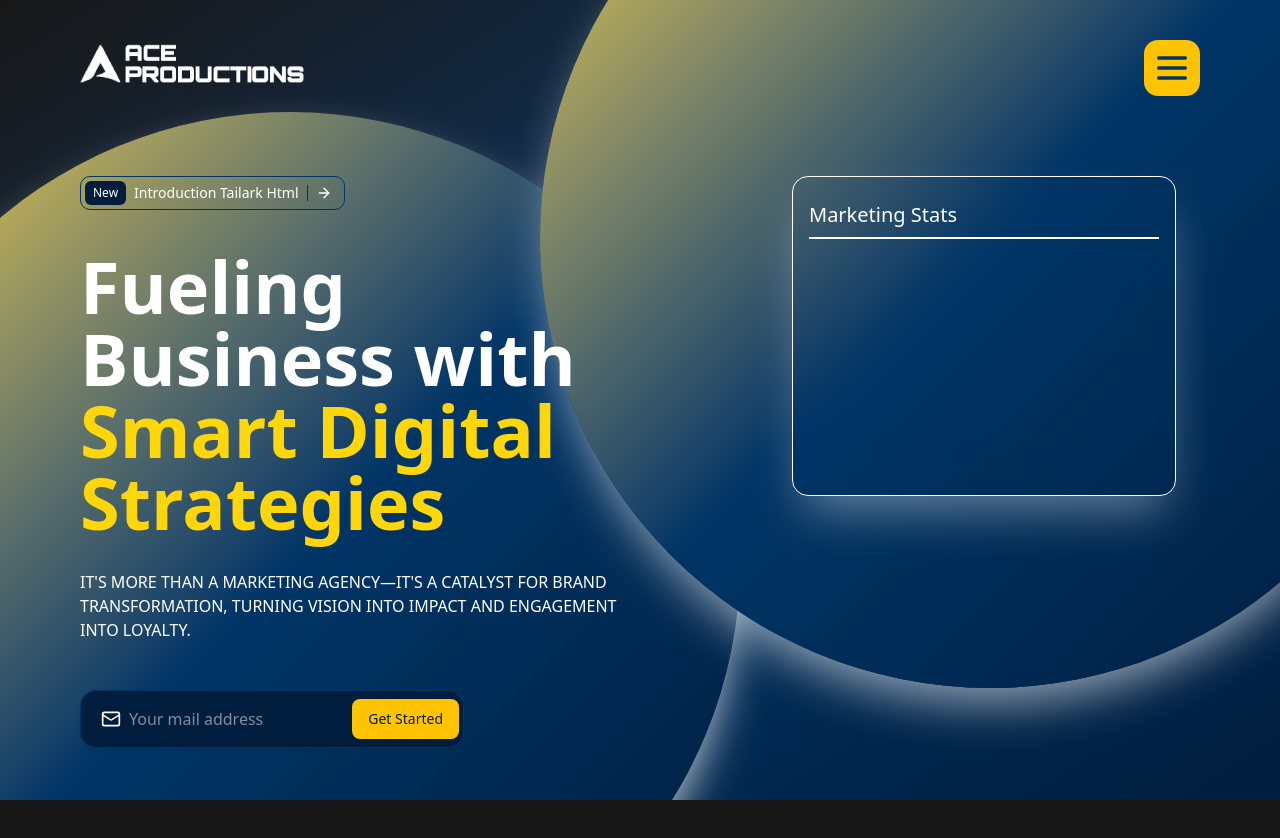
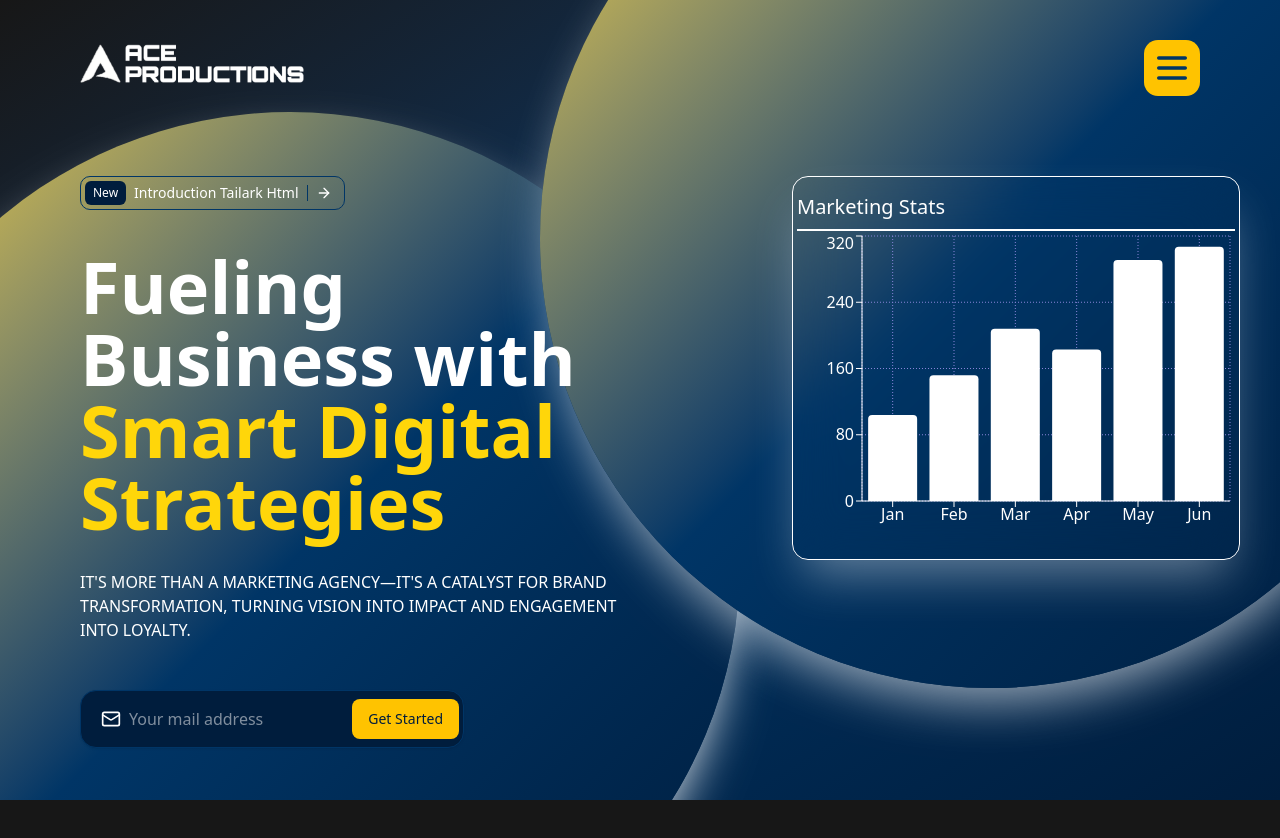
Before and after one commit to A-B-H-I-S-H-E-K-S-H-A-W/marketing-portfolio, a Next.js app: page / in a window 1280 px wide. Shown: the top 838 px of the page. Built offline with nearby package versions, Linux system fonts and the light colour scheme.

Commit message:
Installed recharts and initialized a chart model

```diff
--- a/package.json
+++ b/package.json
@@ -15,6 +15,8 @@
     "next": "15.3.3",
     "react": "^19.0.0",
     "react-dom": "^19.0.0",
+    "recharts": "^3.0.2",
+    "tailwind-merge": "^3.3.1",
     "tw-animate-css": "^1.3.4"
   },
   "devDependencies": {
--- a/src/components/ui/HeroModal.jsx
+++ b/src/components/ui/HeroModal.jsx
@@ -1,22 +1,55 @@
 "use client";
 
 import React from "react";
+import {
+  BarChart,
+  Bar,
+  XAxis,
+  YAxis,
+  Tooltip,
+  ResponsiveContainer,
+  CartesianGrid,
+} from "recharts";
 
-const HeroModal = () => {
+const HeroModal = ({ className }) => {
   const chartData = [
-    { month: "January", desktop: 186 },
-    { month: "February", desktop: 305 },
-    { month: "March", desktop: 237 },
-    { month: "April", desktop: 73 },
-    { month: "May", desktop: 209 },
-    { month: "June", desktop: 214 },
+    { month: "Jan", sales: 104 },
+    { month: "Feb", sales: 152 },
+    { month: "Mar", sales: 208 },
+    { month: "Apr", sales: 183 },
+    { month: "May", sales: 291 },
+    { month: "Jun", sales: 307 },
   ];
+
   return (
-    <div className="h-80 w-96 border border-foreground rounded-2xl backdrop-blur-xl shadow-2xl shadow-foreground/40">
-      <div className="p-4 text-foreground">
+    <div
+      className={`h-96 border border-foreground rounded-2xl backdrop-blur-xl shadow-2xl shadow-foreground/40 ${className}`}
+    >
+      <div className="py-2 px-1 text-foreground h-full">
         <h3 className="text-xl py-2">Marketing Stats</h3>
-        <div className="border-t-2 border-foreground">
-          <div className="flex flex-col"></div>
+        <div className="border-t-2 border-foreground h-[80%]">
+          <ResponsiveContainer width="100%" height="105%">
+            <BarChart data={chartData}>
+              <CartesianGrid strokeDasharray="1 2" stroke="#8884d8" />
+              <XAxis dataKey="month" stroke="#ffffff" />
+              <YAxis stroke="#ffffff" />
+              <Tooltip
+                cursor={{ fill: "#ffffff1A" }}
+                contentStyle={{
+                  backgroundColor: "#FFFFFF80",
+                  borderColor: "#8884d8",
+                }}
+                labelStyle={{ color: "#000000" }}
+                itemStyle={{ color: "#000000" }}
+              />
+              <Bar
+                dataKey="sales"
+                fill="#ffffff"
+                radius={[4, 4, 0, 0]}
+                activeBar={{ fill: "#ffffff80" }}
+              />
+            </BarChart>
+          </ResponsiveContainer>
         </div>
       </div>
     </div>
```
Also changed, not shown: 1 other file (tests, documents, lock files or other folders).
